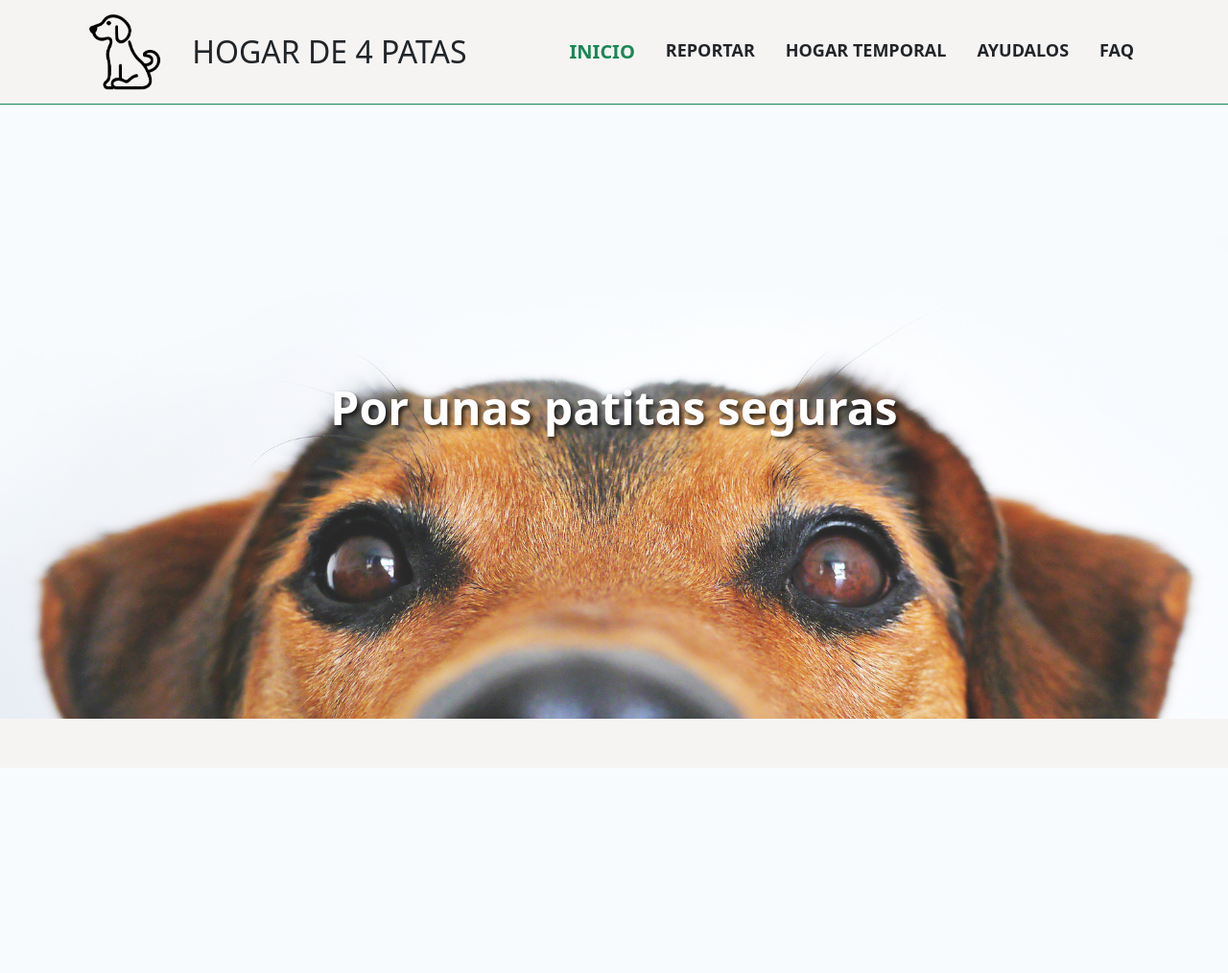
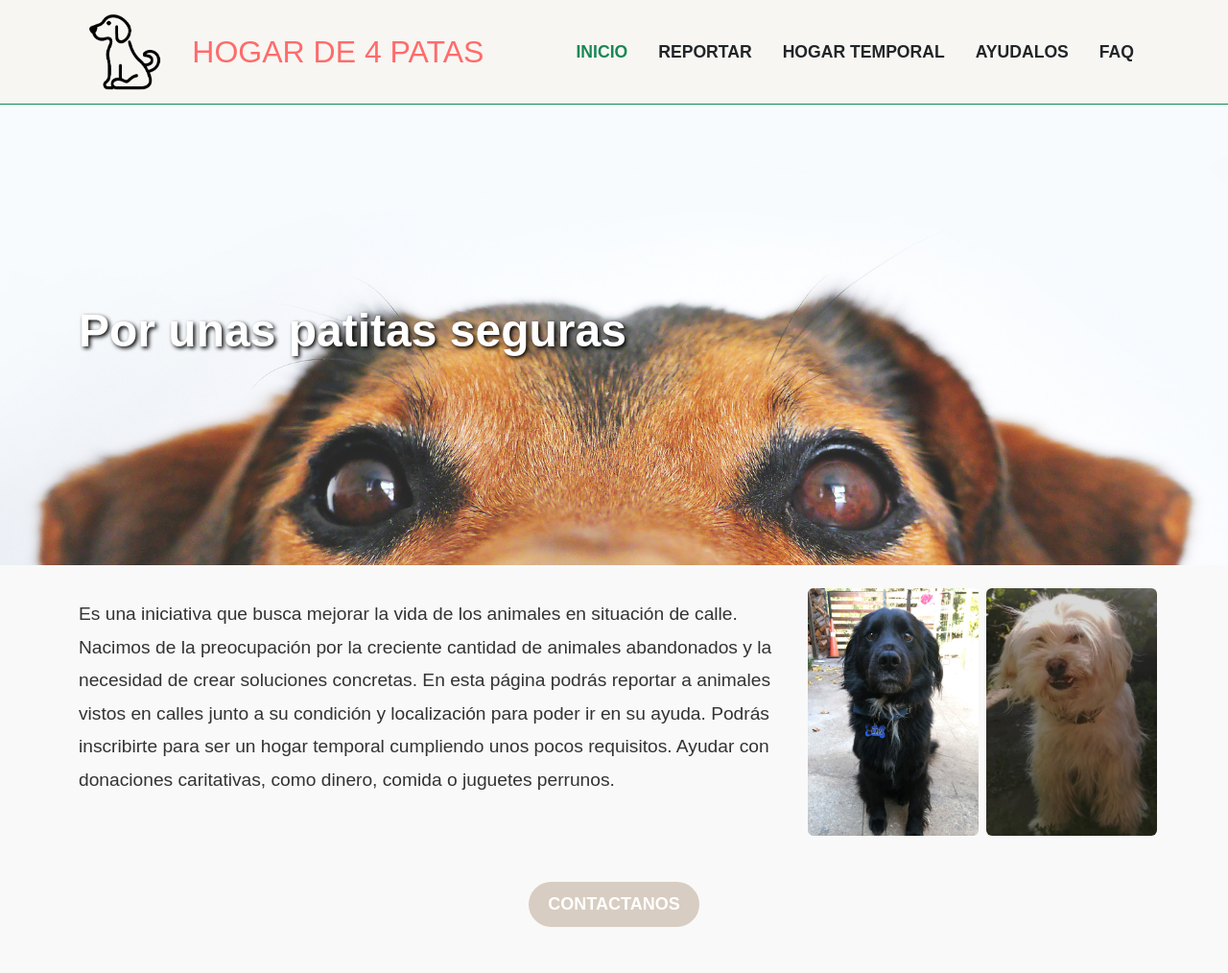
Before and after one commit to j0t4inc0de/hogardepatas, a Django app: page / in a window 1280 px wide. Shown: the whole page at 96% size. Before the commit the page ends 749 px from the top, so only its background shows below. Run offline with Django 5.2, Linux system fonts and the light colour scheme.

Commit message:
Refactor views.py and add new pages
- Refactor views.py to add new functions for different pages: ir_ayudalos, ir_reportes, ir_hogartemporal, and ir_faq.
- Add reportes_page.html, hogartemporal_page.html, and faq_page.html templates for the new pages.

```diff
--- a/App/views.py
+++ b/App/views.py
@@ -3,3 +3,11 @@ from django.shortcuts import render
 # Create your views here.
 def inicio(request):
     return render(request, 'index.html')
+def ir_ayudalos(request):
+    return render(request, 'ayudalos.html')
+def ir_reportes(request):
+    return render(request, 'reportes_page.html')
+def ir_hogartemporal(request):
+    return render(request, 'hogartemporal_page.html')
+def ir_faq(request):
+    return render(request, 'faq_page.html')
--- a/hogardepatas/urls.py
+++ b/hogardepatas/urls.py
@@ -17,9 +17,13 @@ Including another URLconf
 from django.contrib import admin
 from django.urls import path
 
-from App.views import inicio
+from App.views import inicio, ir_ayudalos, ir_reportes, ir_faq
 
 urlpatterns = [
     path('admin/', admin.site.urls),
-    path('', inicio, name='index')
+    path('', inicio, name='index'),
+    path('hogardepatas/ayudalos/',ir_ayudalos, name='ayudalos'),
+    path('hogardepatas/reportes/', ir_reportes, name='reportes'),
+    path('hogardepatas/hogartemporal/', ir_reportes, name='hogartemporal'),
+    path('hogardepatas/faq/', ir_faq, name='faq'),
 ]
--- a/static/css/styles.css
+++ b/static/css/styles.css
@@ -1,37 +1,171 @@
+/* navbar de index.html */
 body {
-    background-color: #f6f4f3;
+    font-family: 'Arial', sans-serif;
+    background-color: #f0f0e9;
 }
-.li-btn {
-    color: #000000;
-    font-size: 18px;
+
+header {
+    background-color: #f7f6f2;
+}
+
+.col-md-4 img {
+    max-width: 50%; /* Ajusta el tamaño para que las imágenes ocupen el 48% del ancho del contenedor */
+    height: auto; /* Mantén la proporción de las imágenes */
+}
+
+.nav-link {
     font-weight: bold;
-    text-decoration-line: none;
+    font-size: 1.1rem;
 }
-.li-btn-inicio {
-    font-size: 20px;
+
+.hero-content {
+    text-align: left;
+}
+
+.hero-text h2 {
+    font-size: 3rem;
     font-weight: bold;
-    text-decoration-line: none;
+    text-shadow: 2px 2px 4px #000000;
 }
+
+main .lead {
+    font-size: 1.2rem;
+    line-height: 1.8;
+    color: #333;
+}
+
+img {
+    border-radius: 10px;
+}
+
+.btn-lg {
+    font-size: 1.2rem;
+    padding: 15px 30px;
+}
+
 .hover-shadow:hover {
     box-shadow: 0px 4px 8px rgba(0, 0, 0, 0.2);
 }
 
-.hero {
-    position: relative;
-    overflow: hidden;
+.btn-contactanos {
+    display: inline-block;
+    background-color: #d8cdc2; /* Color de fondo similar al de la imagen */
+    color: white; /* Texto en color blanco */
+    padding: 10px 20px; /* Ajusta el tamaño del botón */
+    border-radius: 30px; /* Bordes redondeados */
+    font-weight: bold; /* Texto en negrita */
+    text-decoration: none; /* Elimina el subrayado */
+    text-align: center; /* Centra el texto */
+    font-size: 18px; /* Ajusta el tamaño del texto */
+    transition: background-color 0.3s ease; /* Transición suave para el hover */
 }
-.hero-content {
-    position: relative;
-    z-index: 2;
+
+.btn-contactanos:hover {
+    background-color: #b8a99a; /* Color de fondo más oscuro al hacer hover */
 }
-.hero-text {
-    padding: 50px;
-    text-align: center; /* Alinea el texto a la izquierda */
-    margin: 0; /* Elimina el margen por defecto */
 
+/* ayudalos.html */
+* {
+    margin: 0;
+    padding: 0;
+    box-sizing: border-box;
 }
-.hero-text h2 {
-    font-size: 3rem; /* Ajusta el tamaño de la fuente */
-    font-weight: bold; /* Aumenta el peso de la fuente */
-    text-shadow: 3px 3px 4px rgba(0, 0, 0, 0.7); /* Sombra del texto */
+
+body {
+    font-family: Arial, sans-serif;
+    background-color: #f9f9f9;
+    color: #333;
 }
+
+#ayudalos {
+    max-width: 800px;
+    margin: 20px auto;
+    padding: 20px;
+    background-color: #fff;
+    box-shadow: 0 0 10px rgba(0, 0, 0, 0.1);
+}
+
+h1 {
+    text-align: center;
+    margin-bottom: 20px;
+}
+
+.donacion-opcion {
+    margin-bottom: 40px;
+}
+
+h2 {
+    color: #ff6b6b;
+}
+
+p {
+    margin: 10px 0;
+}
+
+.transferencia-info {
+    background-color: #f7f7f7;
+    padding: 15px;
+    border-radius: 5px;
+    margin-top: 10px;
+}
+
+.transferencia-info p {
+    margin: 5px 0;
+}
+
+.ubicaciones ul {
+    margin-top: 10px;
+    padding-left: 20px;
+}
+
+.ubicaciones li {
+    margin-bottom: 10px;
+}
+
+.donacion-form {
+    display: flex;
+    flex-direction: column;
+    gap: 10px;
+}
+
+.donacion-form label {
+    font-weight: bold;
+}
+
+.donacion-form input {
+    padding: 10px;
+    border: 1px solid #ccc;
+    border-radius: 5px;
+}
+
+.donacion-form button {
+    padding: 10px;
+    background-color: #ff6b6b;
+    color: #fff;
+    border: none;
+    border-radius: 5px;
+    cursor: pointer;
+    transition: background-color 0.3s ease;
+}
+
+.donacion-form button:hover {
+    background-color: #ff4b4b;
+}
+
+body {
+    font-family: Arial, sans-serif;
+    background-size: cover;
+    background-position: center;
+    background-repeat: no-repeat;
+    background-attachment: fixed; /* La imagen de fondo se queda fija al hacer scroll */
+    color: #333;
+}
+
+#ayudalos {
+    max-width: 800px;
+    margin: 20px auto;
+    padding: 20px;
+    background-color: rgba(255, 255, 255, 0.9); /* Fondo blanco semi-transparente para que el texto sea legible */
+    box-shadow: 0 0 10px rgba(0, 0, 0, 0.1);
+    border-radius: 10px;
+}
--- a/templates/index.html
+++ b/templates/index.html
@@ -5,11 +5,11 @@
     <meta charset="UTF-8">
     <meta name="viewport" content="width=device-width, initial-scale=1.0">
     <title>Hogar de 4 Patas</title>
-    <!-- Bootstrap CSS -->
     <link href="https://cdn.jsdelivr.net/npm/bootstrap@5.3.0/dist/css/bootstrap.min.css" rel="stylesheet">
     <link rel="stylesheet" href="{% static 'css/styles.css' %}">
 </head>
 <body>
+    <!-- Header -->
     <header class="border-bottom border-success">
         <div class="container d-flex justify-content-between align-items-center py-1">
             <div class="d-flex align-items-center">
@@ -22,17 +22,17 @@
                     <li class="nav-item">
                         <a class="nav-link text-success li-btn-inicio hover-shadow" href="#">INICIO</a>
                     </li>
-                    <li class="nav-item"><a class="nav-link text-dark li-btn hover-shadow" href="#">REPORTAR</a></li>
-                    <li class="nav-item"><a class="nav-link text-dark li-btn hover-shadow" href="#">HOGAR TEMPORAL</a></li>
-                    <li class="nav-item"><a class="nav-link text-dark li-btn hover-shadow" href="#">AYUDALOS</a></li>
-                    <li class="nav-item"><a class="nav-link text-dark li-btn hover-shadow" href="#">FAQ</a></li>
+                    <li class="nav-item"><a class="nav-link text-dark li-btn hover-shadow" href="{% url 'reportes' %}">REPORTAR</a></li>
+                    <li class="nav-item"><a class="nav-link text-dark li-btn hover-shadow" href="{% url 'hogartemporal' %}">HOGAR TEMPORAL</a></li>
+                    <li class="nav-item"><a class="nav-link text-dark li-btn hover-shadow" href="{% url 'ayudalos' %}">AYUDALOS</a></li>
+                    <li class="nav-item"><a class="nav-link text-dark li-btn hover-shadow" href="{% url 'faq' %}">FAQ</a></li>
                 </ul>
             </nav>
         </div>
     </header>
 
     <!-- Hero Section -->
-    <section class="hero d-flex align-items-center" style="background-image: url('{% static 'img/dogfondo.png' %}'); height: 80vh; background-size: cover; background-position: center;">
+    <section class="hero d-flex align-items-center" style="background-image: url('{% static 'img/dogfondo.png' %}'); height: 60vh; background-size: cover; background-position: center;">
         <div class="container hero-content">
             <div class="hero-text">
                 <h2 class="text-white">Por unas patitas seguras</h2>
@@ -40,6 +40,39 @@
         </div>
     </section>
 
+    <!-- Contenido Principal -->
+    <main class="container mt-4">
+        <div class="row">
+            <div class="col-md-8">
+                <p class="lead">
+                    Es una iniciativa que busca mejorar la vida de los animales en situación de calle. Nacimos de la preocupación por la creciente cantidad de animales abandonados y la necesidad de crear soluciones concretas. En esta página podrás <strong>reportar a animales vistos en calles</strong> junto a su condición y localización para poder ir en su ayuda.
+                    Podrás <strong>inscribirte para ser un hogar temporal</strong> cumpliendo unos pocos requisitos. Ayudar con <strong>donaciones caritativas</strong>, como dinero, comida o juguetes perrunos.
+                </p>
+            </div>
+            <div class="col-md-4 d-flex justify-content-between">
+                <img src="{% static 'img/perro1.jpeg' %}" alt="Perro rescatado 1" class="img-fluid rounded me-2">
+                <img src="{% static 'img/perro2.jpeg' %}" alt="Perro rescatado 2" class="img-fluid rounded">
+            </div>
+        </div>
+    </main>
+
+    <!-- Botón Contactar -->
+    <div class="text-center my-5">
+        <a href="#" class="btn-contactanos" onclick="enviarWhatsApp()">CONTACTANOS</a>
+    </div>
+    <script>
+        function enviarWhatsApp() {
+            // Crea el mensaje que quieres enviar a WhatsApp
+            const mensaje = `Hola, quiero contactarme con la fundacion 'Hogar de 4 patas'`;
+
+            // Crea el enlace de WhatsApp con el número de teléfono de destino (ejemplo: +569xxxxxxxx)
+            const numeroWhatsApp = '56953134406'; // Cambia esto por el número real de WhatsApp de la fundación
+            const url = `https://wa.me/${numeroWhatsApp}?text=${encodeURIComponent(mensaje)}`;
+
+            // Redirige al usuario a WhatsApp con el mensaje preformateado
+            window.open(url, '_blank');
+        }
+    </script>
     <!-- Bootstrap JS -->
     <script src="https://cdn.jsdelivr.net/npm/bootstrap@5.3.0/dist/js/bootstrap.bundle.min.js"></script>
 </body>
```
Also changed, not shown: templates/ayudalos.html (added, +109 -0 lines), templates/faq_page.html (added, +15 -0 lines), templates/hogartemporal_page.html (added, +16 -0 lines), templates/reportes_page.html (added, +15 -0 lines), 1 other file.
